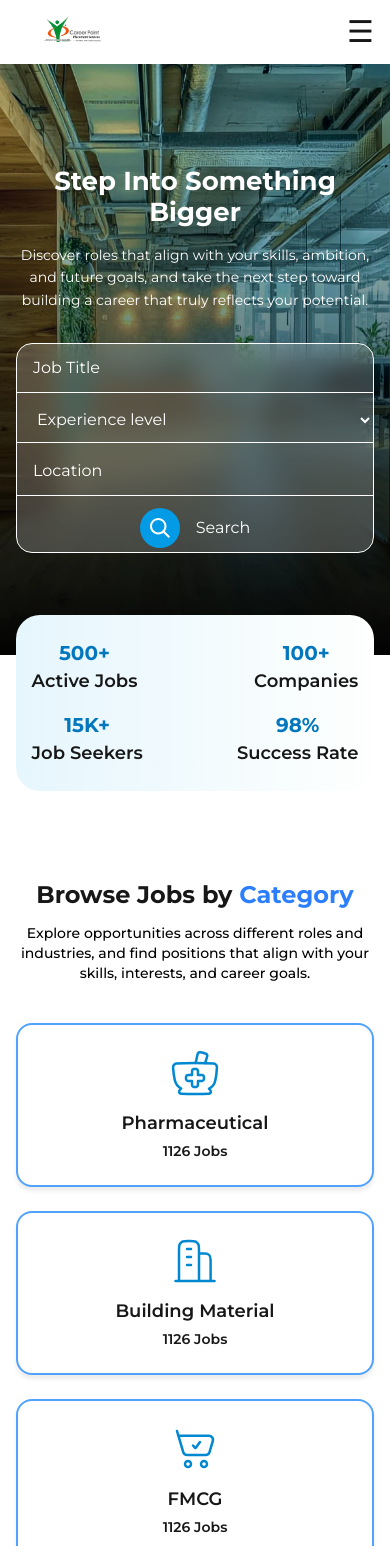
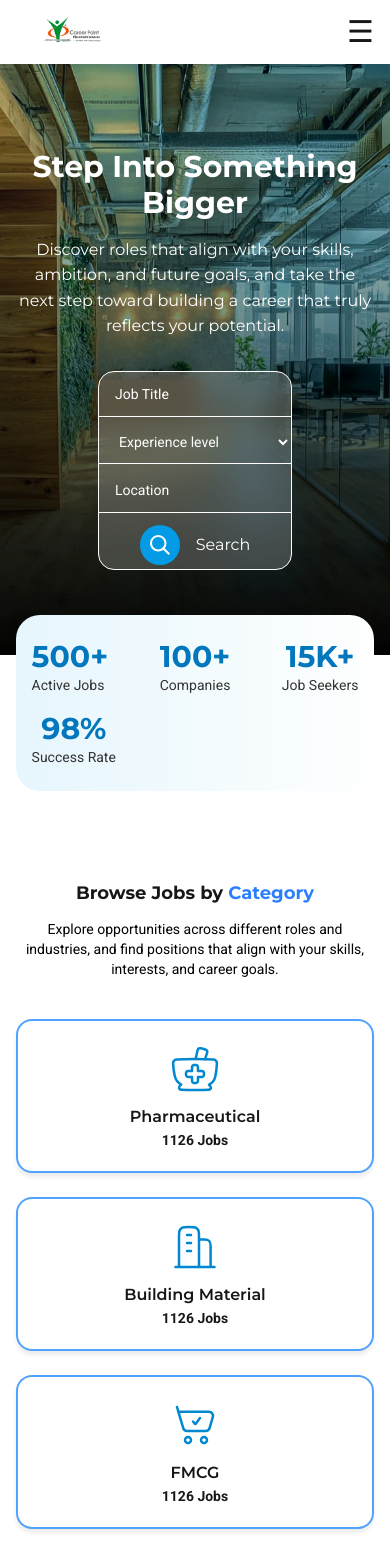
Before and after one commit to sanjaybhandari-tsc/carrer-point, a Next.js app: page /jobs/browseJobs in a window 390 px wide. Shown: the top 1546 px of the page. Built offline with nearby package versions, Linux system fonts and the light colour scheme.

Commit message:
some changes in pages

```diff
--- a/src/components/About/Lastmessage.js
+++ b/src/components/About/Lastmessage.js
@@ -14,8 +14,7 @@ export default function Lastmessage() {
             className="object-cover"
           />
         </div>
-        <h2 className="font-bold text-[#333333]
-          text-[20px] sm:text-[22px] md:text-[30px] lg:text-[50px] ">
+        <h2 className=" text-[#333333] message">
           Our journey is driven by<span className="text-[#0277BD]"> trust</span>, experience, and a
           <span className="text-[#0277BD]"> commitment</span> to connecting
           organizations with the<span className="text-[#0277BD]"> right talent</span>.
--- a/src/components/About/index.js
+++ b/src/components/About/index.js
@@ -15,7 +15,6 @@ export default function AboutView() {
     <>
       <AboutHerosection />
       <BuildingCarrers />
-
       <Ourjourney />
       <Ourmission />
       <PeopleCulture />
--- a/src/components/BrowserJobs/BroserMessage.js
+++ b/src/components/BrowserJobs/BroserMessage.js
@@ -14,7 +14,7 @@ export default function BroserMessage() {
                         className="object-cover"
                     />
                 </div>
-                <h2 className="font-bold text-[#333333] text-[20px] sm:text-[22px] md:text-[30px] lg:text-[50px]">
+                <h2 className=" text-[#333333] message ">
                     Explore<span className="text-[#0277BD]"> opportunities </span>that match your skills and take the next step in
                     <span className="text-[#0277BD]"> building</span> a rewarding<span className="text-[#0277BD]"> career</span>.
                 </h2>
--- a/src/components/BrowserJobs/HeroSectionsubmitCV.js
+++ b/src/components/BrowserJobs/HeroSectionsubmitCV.js
@@ -7,20 +7,20 @@ export default function HeroSection() {
         <div className="relative w-full h-[70vh] sm:h-[80vh] lg:h-[909px] overflow-hidden">
           <div className="absolute inset-0 bg-[url('/images/broserJobs/jobsHero.webp')] bg-cover bg-center" role="img" aria-label="Job search background banner">
             <div className="relative z-10 flex flex-col items-center justify-center h-full px-4 sm:px-6 md:px-10 text-center gap-8">
-              <div className="max-w-4xl">
-                <h1 className="text-white font-bold text-[26px] sm:text-[34px] md:text-[42px] lg:text-[48px] leading-[1.2]">
+              <div className="max-w-6xl">
+                <h1 className="text-white hero-heading  leading-[1.2]">
                   Step Into Something Bigger
                 </h1>
-                <p className="text-white mt-4 text-[14px] sm:text-[16px] md:text-[18px] leading-[1.6] lg:mb-20 md:mb-16">
+                <p className="text-white mt-4 subheading leading-[1.6] lg:mb-20 md:mb-16">
                   Discover roles that align with your skills, ambition, and future goals,
                   and take the next step toward building a career that truly reflects your potential.
                 </p>
               </div>
 
-              <div className="w-full max-w-5xl" role="search" aria-label="Job search form">
-                <div className="flex flex-col lg:flex-row items-stretch gap-2 lg:gap-0 backdrop-blur-md border-[0.5px] border-white bg-white/20 sm:border-none sm:bg-none rounded-2xl lg:rounded-full">
+              <div className="w-full max-w-5xl"  role="search" aria-label="Job search form" className="overflow-hidden">
+                <div className="flex flex-col lg:flex-row items-stretch gap-2 lg:gap-0 backdrop-blur-md border-[0.5px]  border-white bg-white/20 sm:border-none sm:bg-none rounded-2xl lg:rounded-full">
 
-                  <div className="flex flex-col sm:flex-row flex-1 min-w-0 lg:h-16 items-center justify-between gap-1">
+                  <div className="flex flex-col sm:flex-row flex-1 min-w-0 lg:h-16 items-center justify-between subheading gap-1">
                     <label htmlFor="jobTitle" className="sr-only">
                       Job Title
                     </label>
@@ -29,12 +29,12 @@ export default function HeroSection() {
                       name="jobTitle"
                       type="text"
                       placeholder="Job Title"
-                      className="w-full sm:flex-1 px-4 py-3 lg:py-4 bg-transparent text-white placeholder-white outline-none border-b sm:border-b-0 sm:border-r border-white "
+                      className="w-full  content sm:flex-1 px-4 py-3 lg:py-4 bg-transparent text-white placeholder-white outline-none border-b sm:border-b-0 sm:border-r border-white "
                     />
                     <label htmlFor="experience" className="sr-only">
                       Experience Level
                     </label>
-                    <select  id="experience" name="experience" className="w-full sm:flex-[1.5] lg:flex-[1.5] lg:min-w-[200px] px-4 py-3 lg:py-4 bg-transparent text-white outline-none border-b sm:border-b-0 sm:border-r border-white ">
+                    <select  id="experience" name="experience" className="w-full sm:flex-[1.5] lg:flex-[1.5] lg:min-w-[200px] content px-4 py-3 lg:py-4 bg-transparent text-white outline-none border-b sm:border-b-0 sm:border-r border-white ">
                       <option className="text-black"  value="">Experience level</option>
                       <option className="text-black" value="fresher">Fresher</option>
                       <option className="text-black" value="1-3">1-3 Years</option>
@@ -48,7 +48,7 @@ export default function HeroSection() {
                       name="location"
                       type="text"
                       placeholder="Location"
-                      className="w-full sm:flex-1 px-4 py-3 lg:py-4 bg-transparent text-white placeholder-white outline-none border-b sm:border-b-0 sm:border-r border-white md:border-0"
+                      className="w-full sm:flex-1 px-4 py-3 lg:py-4 bg-transparent text-white placeholder-white content outline-none border-b sm:border-b-0 sm:border-r border-white md:border-0"
                     />
                   </div>
 
@@ -64,7 +64,7 @@ export default function HeroSection() {
                       className="object-contain sm:w-10 sm:h-10 md:w-10 md:h-10"
                     />
                     <span className="sr-only">Search Jobs</span>
-                    <p className="lg:hidden text-white">Search</p>
+                    <p className="lg:hidden text-white subheading">Search</p>
                   </button>
 
                 </div>
@@ -75,28 +75,24 @@ export default function HeroSection() {
       </section>
 
       <div className="w-full flex justify-center relative -top-10 md:-top-15 lg:-top-25">
-        <div className="w-[92%] lg:w-[90%] lg:py-12 lg:px-20 py-6 px-4 rounded-3xl
-                        flex flex-wrap md:flex-nowrap justify-between items-center
-                        bg-gradient-to-r from-[#E6F6FD] to-[#FEFFFE] gap-4">
-
+        <div className="w-[92%] lg:w-[90%] lg:py-12 lg:px-20 py-6 px-4 rounded-3xl flex flex-wrap md:flex-nowrap justify-between items-center bg-gradient-to-r from-[#E6F6FD] to-[#FEFFFE] gap-4">
           <div className="text-center md:w-auto">
-            <h1 className="md:text-2xl text-xl lg:text-5xl font-black text-[#0277BD]">500+</h1>
-            <p className="md:text-sm text-lg lg:text-xl font-semibold">Active Jobs</p>
+            <h1 className="heading-extrabold text-[#0277BD]">500+</h1>
+            <p className="content text-[#333333] flex items-start">Active Jobs</p>
+          </div>
+          <div className="text-center md:w-auto">
+            <h1 className="heading-extrabold text-[#0277BD]">100+</h1>
+            <p className="content text-[#333333] flex items-start">Companies</p>
           </div>
 
           <div className="text-center md:w-auto">
-            <h1 className="md:text-2xl text-xl lg:text-5xl font-black text-[#0277BD]">100+</h1>
-            <p className="md:text-sm text-lg lg:text-xl font-semibold">Companies</p>
+            <h1 className="heading-extrabold text-[#0277BD]">15K+</h1>
+            <p className="content text-[#333333] flex items-start">Job Seekers</p>
           </div>
 
           <div className="text-center md:w-auto">
-            <h1 className="md:text-2xl lg:text-5xl text-xl font-black text-[#0277BD]">15K+</h1>
-            <p className="md:text-sm text-lg lg:text-xl font-semibold">Job Seekers</p>
-          </div>
-
-          <div className="text-center md:w-auto">
-            <h1 className="md:text-2xl lg:text-5xl text-xl font-black text-[#0277BD]">98%</h1>
-            <p className="md:text-sm text-lg lg:text-xl font-semibold">Success Rate</p>
+            <h1 className="heading-extrabold text-[#0277BD]">98%</h1>
+            <p className="content text-[#333333] font-[500] flex items-start">Success Rate</p>
           </div>
 
         </div>
--- a/src/components/BrowserJobs/JobsCatagery.js
+++ b/src/components/BrowserJobs/JobsCatagery.js
@@ -44,11 +44,11 @@ export default function JobsCategory() {
         className={`text-center max-w-7xl mx-auto   transition-all duration-700 ${visible ? "opacity-100 translate-y-0" : "opacity-0 -translate-y-10"
         }`}
       >
-        <h2 className="text-2xl sm:text-3xl lg:text-4xl font-bold lg:mb-10">
+        <h2 className="heading-bold lg:mb-10">
           Browse Jobs by <span className="text-blue-500">Category</span>
         </h2>
 
-        <p className="mt-3 sm:mt-4 text-sm sm:text-base lg:text-[18px] font-[500]  text-black lg:mb-20  ">
+        <p className="mt-3 sm:mt-4 content  text-black lg:mb-20  ">
           Explore opportunities across different roles and industries, and find
           positions that align with your skills, interests, and career goals.
         </p>
@@ -93,10 +93,10 @@ function AnimatedCard({ cat, visible, delay }) {
       <div className="flex justify-center mb-3 sm:mb-4">
         <img src={cat.img} alt={cat.title} className="w-12 h-12 object-contain"/>
       </div>
-      <h3 className="text-lg sm:text-xl lg:text-[24px] font-semibold">
+      <h3 className="subheading-semibold ">
         {cat.title}
       </h3>
-      <p className="mt-1 sm:mt-2 text-sm sm:text-base lg:text-[16px] font-semibold">
+      <p className="mt-1 sm:mt-2 content-semibold leading-[100%]">
         {cat.jobs} Jobs
       </p>
     </div>
--- a/src/styles/globals.css
+++ b/src/styles/globals.css
@@ -98,6 +98,10 @@ body {
     font-family: var(--font-roboto);
     @apply font-normal text-sm sm:text-base md:text-lg lg:text-lg xl:text-xl;
   }
+  .content-semibold {
+    font-family: var(--font-roboto);
+    @apply font-semibold text-sm sm:text-base md:text-lg lg:text-lg xl:text-xl;
+  }
 
 
   .small-text {
@@ -121,6 +125,9 @@ body {
     font-family: var(--font-montserrat);
     @apply text-xs sm:text-sm md:text-base
   }
+  .message {
+  @apply font-bold text-[18px] sm:text-[20px] md:text-[23px] lg:text-[45px] xl:text-[50px];
+  }
 }
 
 /* Heading : font-semibold text-lg sm:text-xl md:text-2xl lg:text-3xl xl:text-4xl */
```
Also changed, not shown: src/components/About/Awards.js (+5 -13 lines), src/components/About/LifeatCPPS.js (+3 -7 lines), src/components/About/Ourmission.js (+2 -11 lines), src/components/About/PeopleCulture.js (+4 -7 lines).
